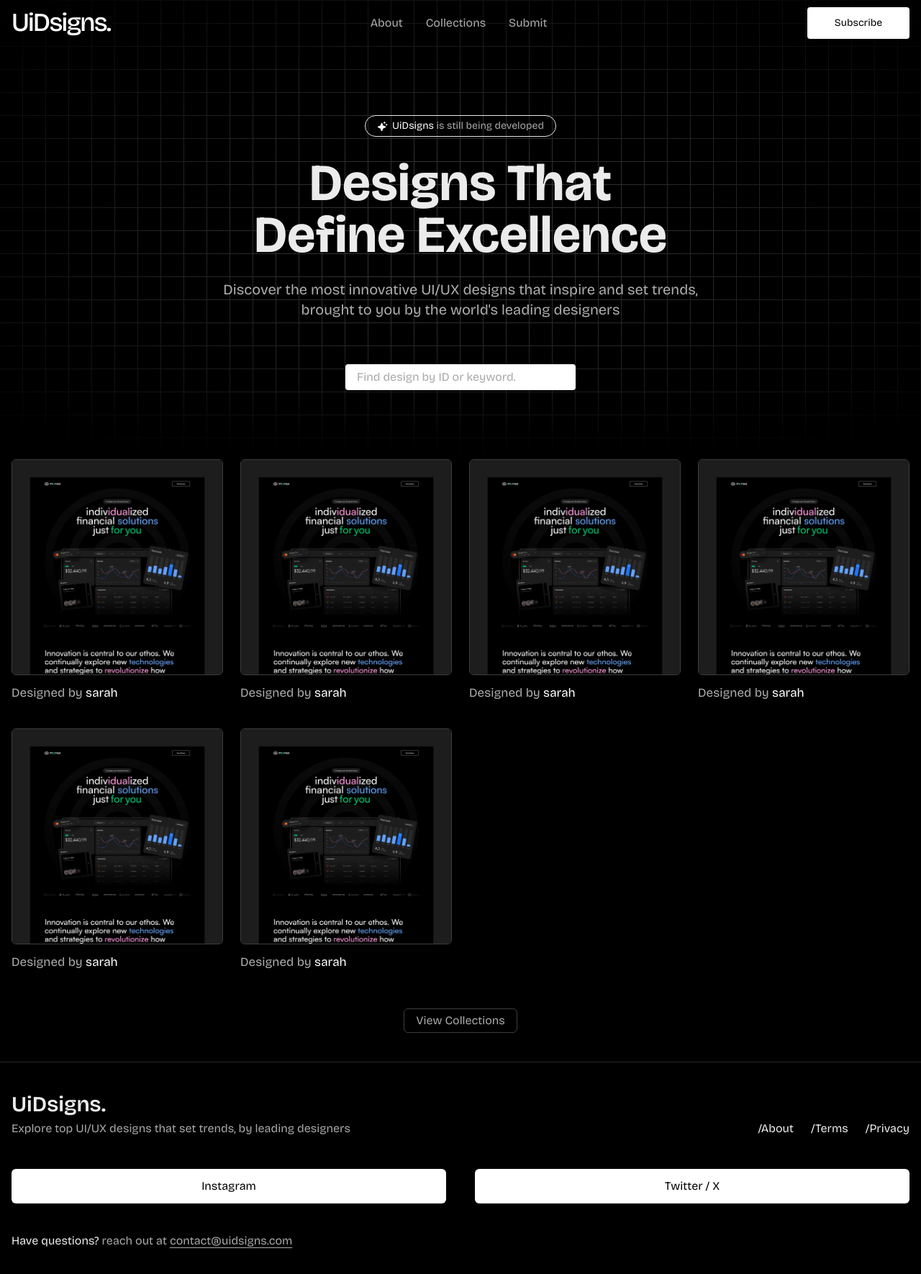
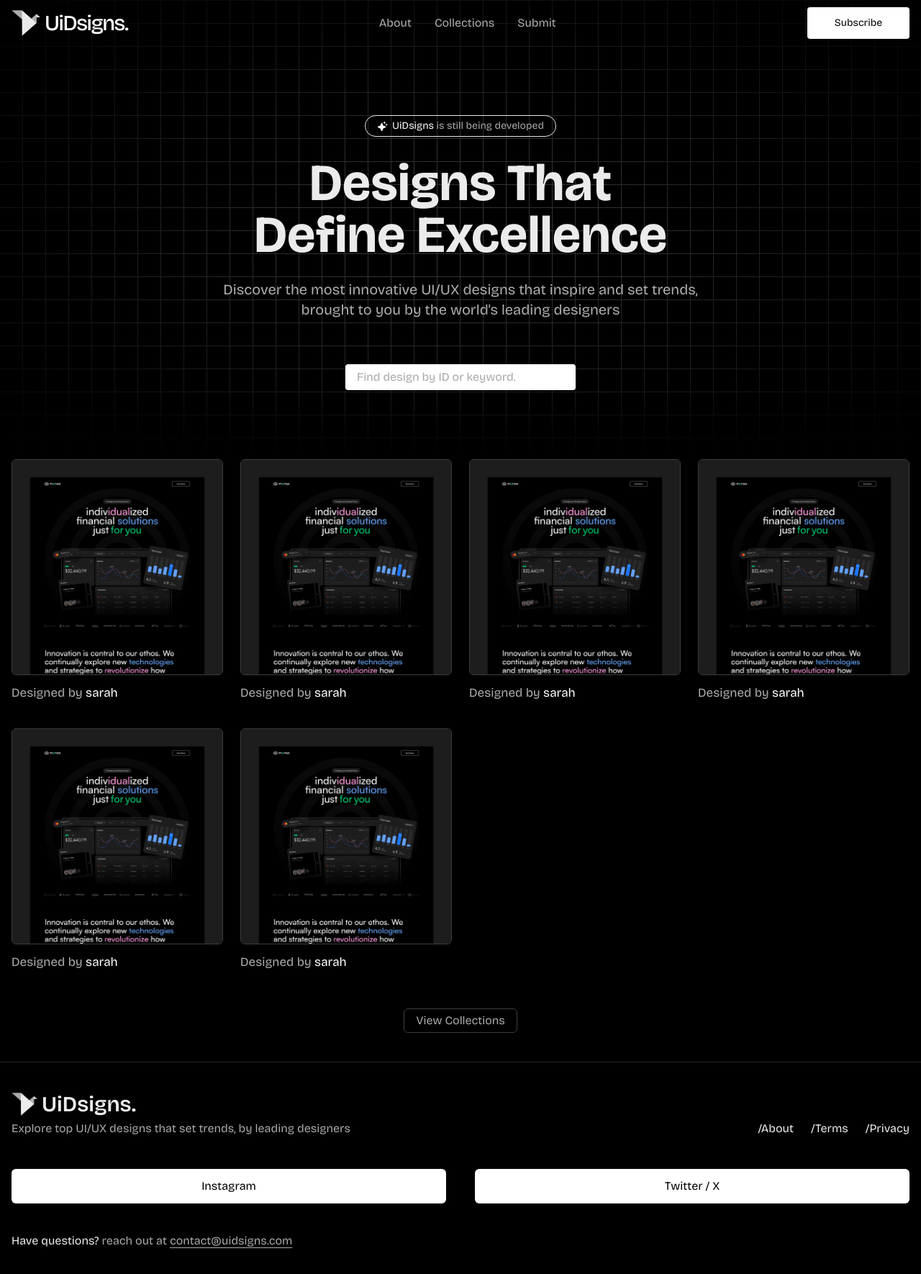
Before and after one commit to aqeebpathan/uidsigns, a Next.js app: page / in a window 1280 px wide. Shown: the top 1770 px of the page at 72% size. Built offline with nearby package versions, Linux system fonts and the light colour scheme.

Commit message:
Change logo 'add image'

```diff
--- a/app/_components/Footer.tsx
+++ b/app/_components/Footer.tsx
@@ -1,3 +1,4 @@
+import Image from "next/image";
 import Link from "next/link";
 
 const Footer = () => {
@@ -8,7 +9,16 @@ const Footer = () => {
           <div>
             {" "}
             <h1 className="text-xl sm:text-2xl md:text-3xl font-semibold">
-              <Link href="/">UiDsigns.</Link>
+              <Link href="/" className="flex items-center gap-1.5 w-fit">
+                <Image
+                  src="/logo2.png"
+                  alt="logo"
+                  width={500}
+                  height={500}
+                  className="w-9 h-8"
+                />
+                UiDsigns.
+              </Link>
             </h1>
             <p className="text-[#A9A9A9] mt-1 sm:mt-0 md:leading-8">
               Explore top UI/UX designs that set trends, by leading designers
--- a/app/_components/Navbar.tsx
+++ b/app/_components/Navbar.tsx
@@ -4,6 +4,7 @@ import { useState, useEffect } from "react";
 import Link from "next/link";
 
 import { navLinks } from "../_constants";
+import Image from "next/image";
 
 const Navbar = () => {
   const [scrolled, setScrolled] = useState(false);
@@ -35,8 +36,15 @@ const Navbar = () => {
       <div className="max-w-7xl mx-auto flex justify-between items-center px-4 py-2.5">
         <Link
           href="/"
-          className="text-white text-4xl tracking-tighter font-medium"
+          className="text-white text-3xl tracking-tighter font-medium flex items-center gap-1.5"
         >
+          <Image
+            src="/logo2.png"
+            alt="logo"
+            width={500}
+            height={500}
+            className="w-10 h-9"
+          />
           UiDsigns.
         </Link>
         <nav>
```
Also changed, not shown: public/logo.png, public/logo2.png (added).
